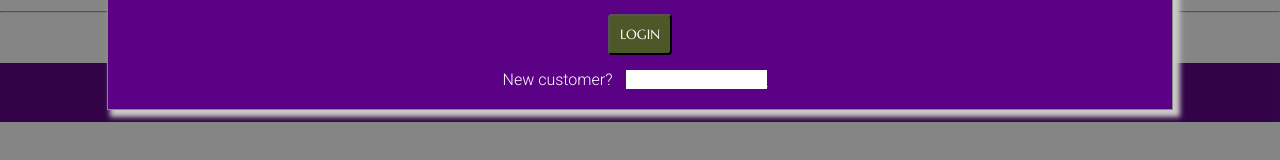
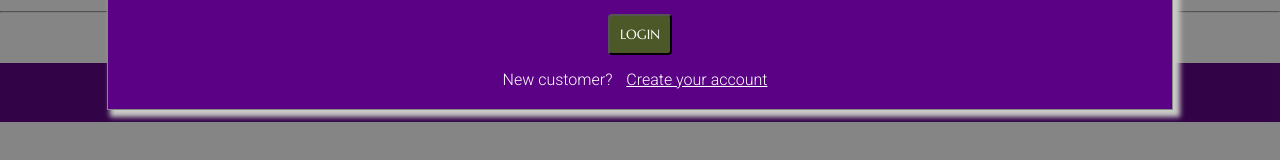
Before and after one commit to cartodeveloper/eCannaB-client, a React (Create React App) app: page /s/1/login in a window 1280 px wide. Shown: the part 400-560 px from the top of the page. Built offline with nearby package versions, Linux system fonts and the light colour scheme.

Commit message:
fixing link and adding private route to customer

```diff
--- a/src/App/App.css
+++ b/src/App/App.css
@@ -107,6 +107,7 @@ nav,
   padding-right: 30px;
   position: relative;
 }
+
 nav a,
 .user a,
 .home .login a,
@@ -302,7 +303,14 @@ h4 {
   text-decoration: none;
   cursor: pointer;
 }
-
+#login-modal a {
+  background-color: rgb(91, 1, 133);
+  color: white;
+}
+#login-modal a:hover {
+  font-size: 20px;
+  color: rgb(191, 253, 191);
+}
 /* Table */
 table {
   margin-left: auto;
--- a/src/App/App.js
+++ b/src/App/App.js
@@ -25,6 +25,7 @@ import SiteFooter from "../Components/SiteFooter/SiteFooter";
 import Resource from "../Components/Resource/Resource";
 import PrivateRoute from "../Utils/PrivateRoute";
 import EditResource from "../Components/EditResource/EditResource";
+import PrivateRouteCustomer from "../Utils/PrivateRouteCustomer";
 
 class App extends Component {
   state = {
@@ -304,7 +305,7 @@ class App extends Component {
             <Route exact path="/s/:subdomain/signup" component={SiteSignup} />
             <Route path="/s/:subdomain/login" component={SiteLogin} />
             {/*Private routes for seller's customer = JUST the cart*/}
-            <Route path="/s/:subdomain/cart" component={Cart} />
+            <PrivateRouteCustomer path="/s/:subdomain/cart" component={Cart} />
           </main>
           <Route
             exact
--- a/src/config.js
+++ b/src/config.js
@@ -1,7 +1,6 @@
 module.exports = {
   PORT: process.env.PORT || 8080,
-  API_BASE_URL:
-    process.env.API_BASE_URL || "https://ecannab-api.herokuapp.com/api",
+  API_BASE_URL: process.env.API_BASE_URL || "http://localhost:8000/api",
   TOKEN_KEY: process.env.TOKEN_KEY || "ecannab-token",
   SITE_TOKEN_KEY: process.env.SITE_TOKEN_KEY || "ecannab-subdomain-token",
 };
```
Also changed, not shown: 1 other file (tests, documents, lock files or other folders).
